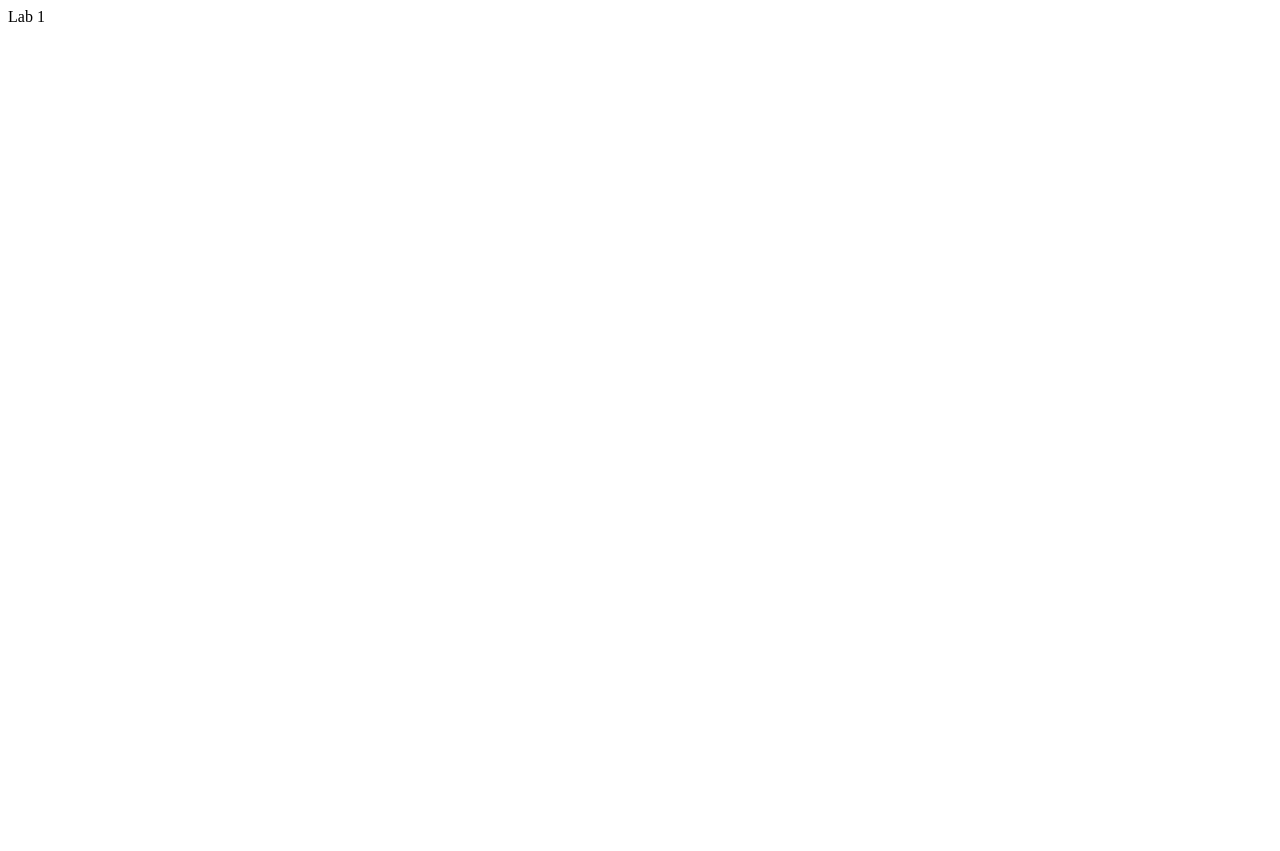
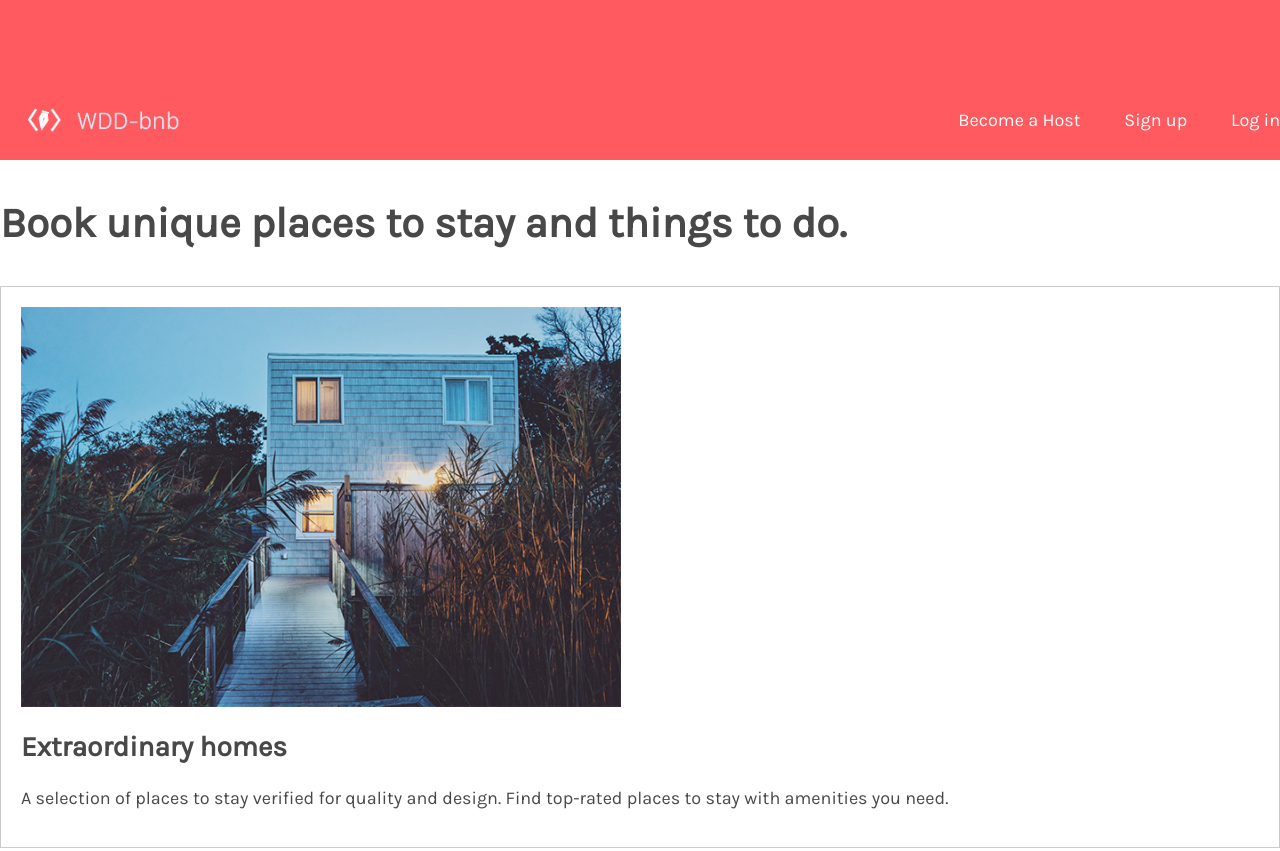
Before and after one commit to ethanphandt/ethanphandt.github.io, a plain HTML site: page labs/lab2/index.html in a window 1280 px wide. Shown: the top 851 px of the page. Before the commit the page ends 800 px from the top, so only its background shows below. Drawn offline with Linux system fonts and the light colour scheme.

Commit message:
finished lab2

```diff
--- /dev/null
+++ b/labs/lab2/css/style.css
@@ -0,0 +1,63 @@
+body {
+    font-family: Karla, sans-serif;
+    color: #484848;
+    margin: 0;
+    padding: 0;
+}
+nav ul {
+    list-style-type: none;
+    padding-inline-start: 0;
+    margin-block-start: 0;
+    margin-block-end: 0;
+}
+header {
+    background-color: #FF5A5F;
+    height: 80px;
+}
+#logo {
+    height: 80px;
+}
+nav {
+    display: inline-block;
+    float: right;
+}
+nav li {
+    display: inline-block;
+    margin-left: 40px;
+    line-height: 80px;
+}
+nav a {
+    color: white;
+    font-size: 18px;
+    text-decoration: none;
+    cursor: pointer;
+}
+a:hover {
+    text-decoration: underline;
+}
+.content {
+    width: 900px;
+    margin: auto;
+}
+section {
+    padding: 20px;
+    border: 1px solid #cccccc;
+    margin-bottom: 10px;
+}
+
+section img {
+    width: 600px;
+}
+h1 {
+    font-size: 42px;
+    padding-top: 10px;
+    padding-bottom: 10px;
+}
+
+h2 {
+    font-size: 28px;
+}
+
+section p {
+    font-size: 18px;
+}
--- a/labs/lab2/index.html
+++ b/labs/lab2/index.html
@@ -1,6 +1,51 @@
-<!DOCTYPE html>
 <html>
-    <body>
-        Lab 1
-    </body>
+  <head>
+    <title>WDD-bnb</title>
+    <link href="https://fonts.googleapis.com/css?family=Karla&display=swap" rel="stylesheet">
+    <link rel="stylesheet" href="css/style.css">
+  </head>
+  <body>
+    <header>
+        <div class="content">
+            <!-- logo and nav -->
+        </div>
+    </header>
+    <div class="content">
+        <!-- h1 and three sections -->
+    </div>
+    <header>
+      <a href="home">
+        <img src="img/logo.png" alt="" id="logo"/>
+      </a>
+      <nav>
+        <ul>
+          <li><a href="become-host">Become a Host</a></li>
+          <li><a href="sign-up">Sign up</a></li>
+          <li><a href="log-in">Log in</a></li>
+        </ul>
+      </nav>
+    </header>
+
+    <h1>Book unique places to stay and things to do.</h1>
+    <section>
+      <img src="img/house.png" />
+      <h2>Extraordinary homes</h2>
+      <p>
+        A selection of places to stay verified for quality and design. Find
+        top-rated places to stay with amenities you need.
+      </p>
+    </section>
+    <section>
+      <img src="img/city.png" />
+      <h2>Places to stay around the world</h2>
+      <p>Explore a new city on your next trip!</p>
+    </section>
+    <section>
+      <img src="img/sushimaking.png" />
+      <h2>Top-rated experiences</h2>
+      <p>
+        Book one-of-a-kind activities hosted by locals, created for the curious.
+      </p>
+    </section>
+  </body>
 </html>
```
Also changed, not shown: labs/lab2/img/city.png (added), labs/lab2/img/house.png (added), labs/lab2/img/logo.png (added), labs/lab2/img/sushimaking.png (added), 3 other files.
